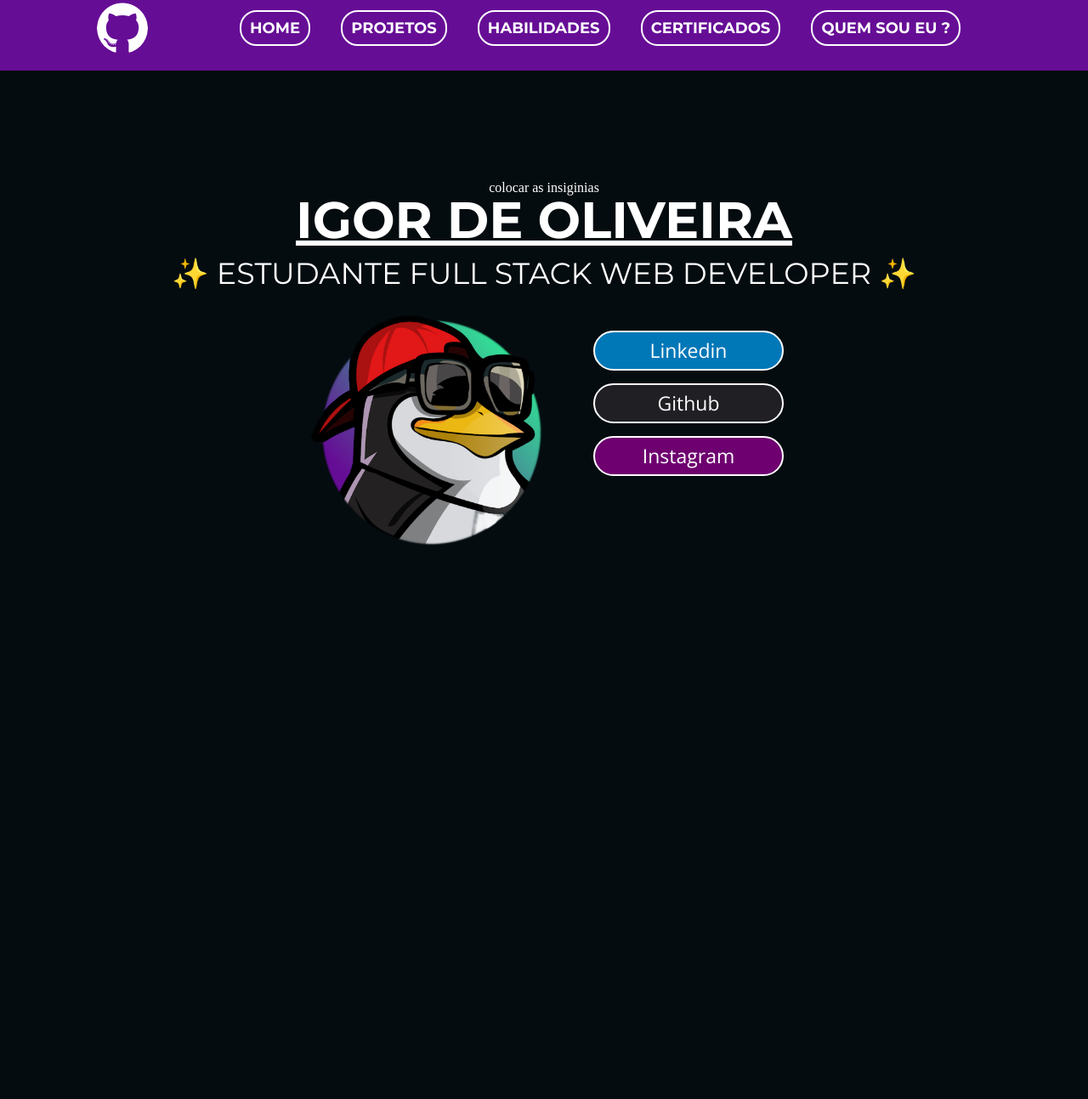
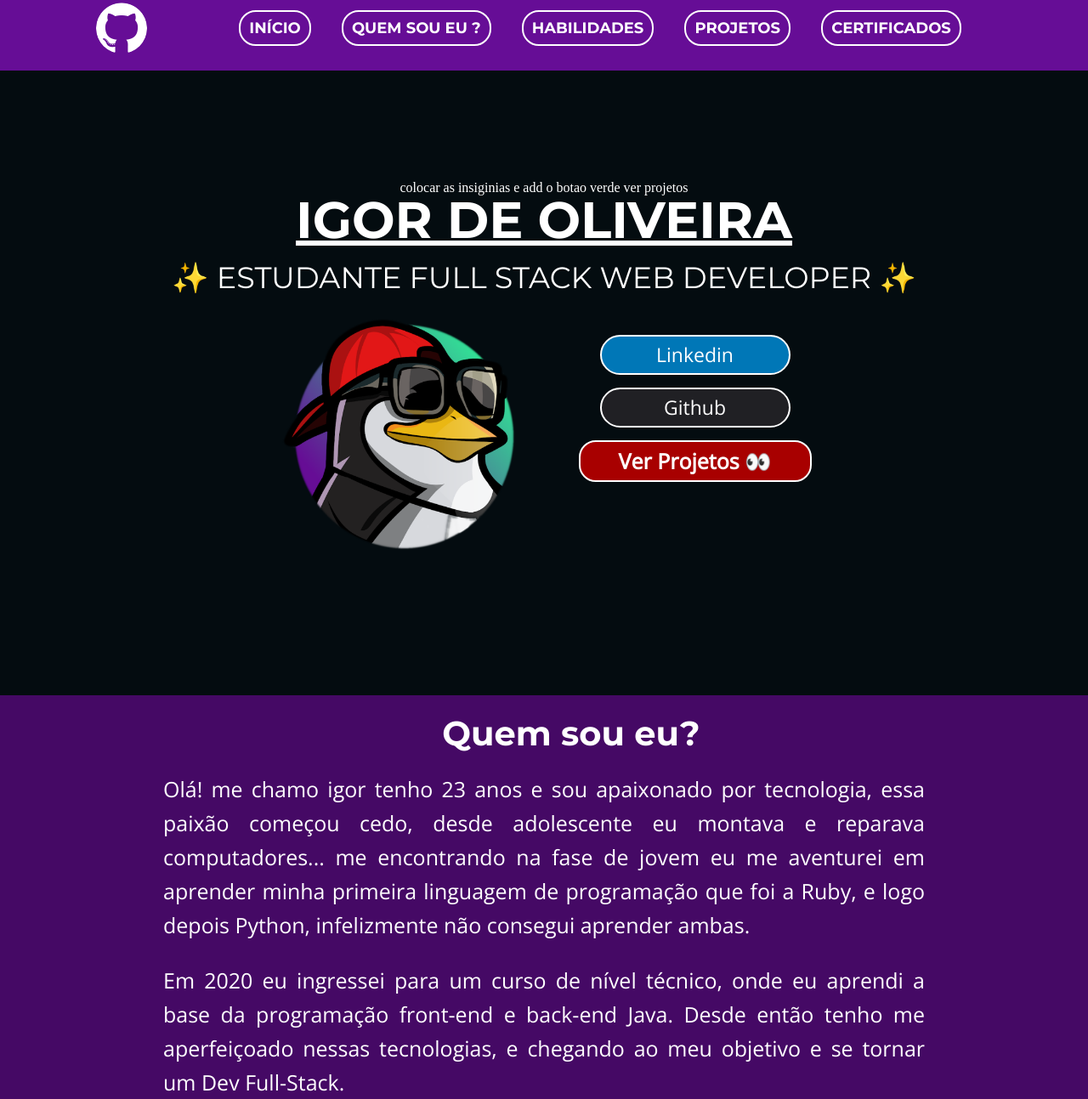
Before and after one commit to oliveiradeigor/portfolio, a plain HTML site: page index.html in a window 1280 px wide. Shown: the part 17-1310 px from the top of the page at 85% size. Before the commit the page ends 800 px from the top, so only its background shows below. Drawn offline with nearby package versions, Linux system fonts and the light colour scheme.

Commit message:
seção sobre min criada e estilizada

```diff
--- a/styles/style.css
+++ b/assets/styles/style.css
@@ -1,33 +1,31 @@
 @import url('https://fonts.googleapis.com/css2?family=Open+Sans&display=swap');
-
 @import url('https://fonts.googleapis.com/css2?family=Montserrat:wght@400;700&display=swap');
 
+/*Navegação*/
 
-
-body{
+body {
     background: #040C10;
     color: white;
 }
 
-.cabecalhoPrincipal{
+.cabecalhoPrincipal {
     background: #660d96;
     padding: 20px 0;
 }
 
-.container{
+.container {
     width: 94%;
     margin: 0 auto;
-    /*border: solid 1px red;*/
 }
 
-.cabecalhoPrincipal-nav{
+.cabecalhoPrincipal-nav {
     display: flex;
     flex-direction: row;
     justify-content: center;
     align-items: center;
 }
 
-.cabecalhoPrincipal-nav a{
+.cabecalhoPrincipal-nav a {
     color: white;
     text-decoration: none;
     text-transform: uppercase;
@@ -41,78 +39,77 @@ body{
     padding: 10px;
 }
 
-.cabecalhoPrincipal-nav a:hover{
+.cabecalhoPrincipal-nav a:hover {
     background: white;
     color: black;
     text-decoration: underline;
     border: solid 2px black;
 }
 
-.cabecalhoPrincipal-nav-img-container{
+.cabecalhoPrincipal-nav-img-container {
     display: flex;
     margin-right: 9%;
 }
-.cabecalhoPrincipal-nav-img-github{
+
+.cabecalhoPrincipal-nav-img-github {
     width: 60px;
 }
 
-.cabecalhoPrincipal-nav-img-github{
+.cabecalhoPrincipal-nav-img-github {
     margin-right: 15%;
     border-radius: 100px;
 }
 
+/*conteudo Principal*/
 
 
-
-
-
-.conteudoPrincipal{
+.conteudoPrincipal {
     margin-top: 130px;
 }
 
-.conteudoPrincipal .container{
+.conteudoPrincipal .container {
     display: flex;
     flex-direction: column;
     align-items: center;
 }
 
-h1{
+h1 {
     font-size: 60px;
     font-family: 'Montserrat', sans-serif;
     font-weight: bold;
     color: white;
     text-decoration: underline;
 }
-h2{
-    margin-top: 15px;
+
+h2 {
+    margin-top: 20px;
     font-size: 35px;
     font-family: 'Montserrat', sans-serif;
     font-weight: lighter;
 }
 
-.conteudoPrincipal-container-imagem{
+.conteudoPrincipal-container-imagem {
     display: flex;
     flex-direction: row;
     align-items: flex-start;
 
 }
 
-.conteudoPrincipal-imagemTux{
+.conteudoPrincipal-imagemTux {
     width: 300px;
     margin-top: 20px;
 
 }
 
-
-
-.conteudoPrincipal-container-botoes{
+.conteudoPrincipal-container-botoes {
     display: flex;
     flex-direction: column;
-    margin: 0 0 0 40px;
+    align-items: center;
+    margin: 0 0 0 55px;
 }
 
 
-.conteudoPrincipal-botao-linkedin{
+.conteudoPrincipal-botao-linkedin {
     display: flex;
     justify-content: center;
     margin-top: 50px;
@@ -127,13 +124,13 @@ h2{
     border: 2px solid white;
 }
 
-.conteudoPrincipal-botao-linkedin:hover{
+.conteudoPrincipal-botao-linkedin:hover {
     background: #008bd5;
     text-decoration: underline;
 }
 
 
-.conteudoPrincipal-botao-github{
+.conteudoPrincipal-botao-github {
     display: flex;
     justify-content: center;
     margin-top: 15px;
@@ -148,27 +145,58 @@ h2{
     border: 2px solid white;
 }
 
-.conteudoPrincipal-botao-github:hover{
+.conteudoPrincipal-botao-github:hover {
     background: #2f2f34;
     text-decoration: underline;
 }
 
 
-.conteudoPrincipal-botao-instagram{
+.conteudoPrincipal-botao-verProjetos {
     display: flex;
     justify-content: center;
     margin-top: 15px;
     padding: 10px;
-    background: #6e0070;
+    background: #a80000;
     color: white;
-    font-size: 23px;
+    font-size: 25px;
     text-decoration: none;
     font-family: 'Open Sans', sans-serif;
-    border-radius: 40px;
-    width: 200px;
+    font-weight: bold;
+    border-radius: 20px;
+    width: 250px;
     border: 2px solid white;
 }
 
-.conteudoPrincipal-botao-github:hover{
+.conteudoPrincipal-botao-verProjetos:hover {
     text-decoration: underline;
+    background: #ce0000;
 }
+
+/*secao quem sou eu*/
+
+.quemSouEu .container {
+    display: flex;
+    width: 100%;
+    margin: 0 0;
+    background: #450965;
+    margin-top: 12%;
+
+}
+
+.quemSouEu-titulo {
+    font-family: 'Montserrat', sans-serif;
+    font-size: 40px;
+    font-weight: bold;
+    margin-left: 5%;
+    margin-top: 2%;
+
+}
+
+.quemSouEu-paragrafo{
+    text-align: justify;
+    font-family: 'Open Sans', sans-serif;
+    margin-top: 25px;
+    font-size: 25px;
+    line-height: 40px;
+    width: 70%;
+}
--- a/index.html
+++ b/index.html
@@ -6,8 +6,8 @@
     <meta http-equiv="X-UA-Compatible" content="IE=edge">
     <meta name="viewport" content="width=device-width, initial-scale=1.0">
     <title>Portifólio | Igor De Oliveira</title>
-    <link rel="stylesheet" href="styles/reset.css">
-    <link rel="stylesheet" href="styles/style.css">
+    <link rel="stylesheet" href="assets/styles/reset.css">
+    <link rel="stylesheet" href="assets/styles/style.css">
 </head>
 
 <body>
@@ -17,18 +17,19 @@
                 <div class="cabecalhoPrincipal-nav-img-container">
                     <img class="cabecalhoPrincipal-nav-img-github" src="assets/img/git.png" alt="logo github">
                 </div>
-                <a class="cabecalhoPrincipal-nav-link teste" href="">home</a>
+                <a class="cabecalhoPrincipal-nav-link" href="">início</a>
+                <a class="cabecalhoPrincipal-nav-link" href="#inicio">quem sou eu ?</a>
+                <a class="cabecalhoPrincipal-nav-link" href="">habilidades</a>
                 <a class="cabecalhoPrincipal-nav-link" href="">projetos</a>
-                <a class="cabecalhoPrincipal-nav-link" href="">habilidades</a>
                 <a class="cabecalhoPrincipal-nav-link" href="">certificados</a>
-                <a class="cabecalhoPrincipal-nav-link" href="">quem sou eu ?</a>
+
             </nav>
         </div>
     </header>
 
     <main class="conteudoPrincipal">
         <div class="container">
-            <p>colocar as insiginias </p>
+            <p>colocar as insiginias e add o botao verde ver projetos</p>
             <h1>IGOR DE OLIVEIRA</h1>
             <h2>&#10024; ESTUDANTE FULL STACK WEB DEVELOPER &#10024;</h2>
             <div class="conteudoPrincipal-container-imagem">
@@ -37,13 +38,19 @@
                 <div class="conteudoPrincipal-container-botoes">
                     <a class="conteudoPrincipal-botao-linkedin" target="_blank" href="https://www.linkedin.com/in/oliveiradeigor">Linkedin</a>
                     <a class="conteudoPrincipal-botao-github" target="_blank" href="https://www.github.com/oliveiradeigor">Github</a>
-                    <a class="conteudoPrincipal-botao-instagram" target="_blank" href="https://www.instagram.com/gui.codes">Instagram</a>
+                    <a class="conteudoPrincipal-botao-verProjetos" href="">Ver Projetos &#128064;</a>
                 </div>
             </div>
         </div>
 
+        <section class="quemSouEu">
+            <div class="container">
+                <p id="inicio" class="quemSouEu-titulo">Quem sou eu?</p>
+                <p class="quemSouEu-paragrafo">Olá! me chamo igor tenho 23 anos e sou apaixonado por tecnologia, essa paixão começou cedo, desde adolescente eu montava e reparava computadores... me encontrando na fase de jovem eu me aventurei em aprender minha primeira linguagem de programação que foi a Ruby, e logo depois Python, infelizmente não consegui aprender ambas.</p>
+                <p class="quemSouEu-paragrafo">Em 2020 eu ingressei para um curso de nível técnico, onde eu aprendi a base da programação front-end e back-end Java. Desde então tenho me aperfeiçoado nessas tecnologias, e chegando ao meu objetivo e se tornar um Dev Full-Stack.</p>
+            </div>
+        </section>
+
     </main>
-
 </body>
-
 </html>
```
Also changed, not shown: assets/styles/reset.css (renamed from styles/reset.css).
